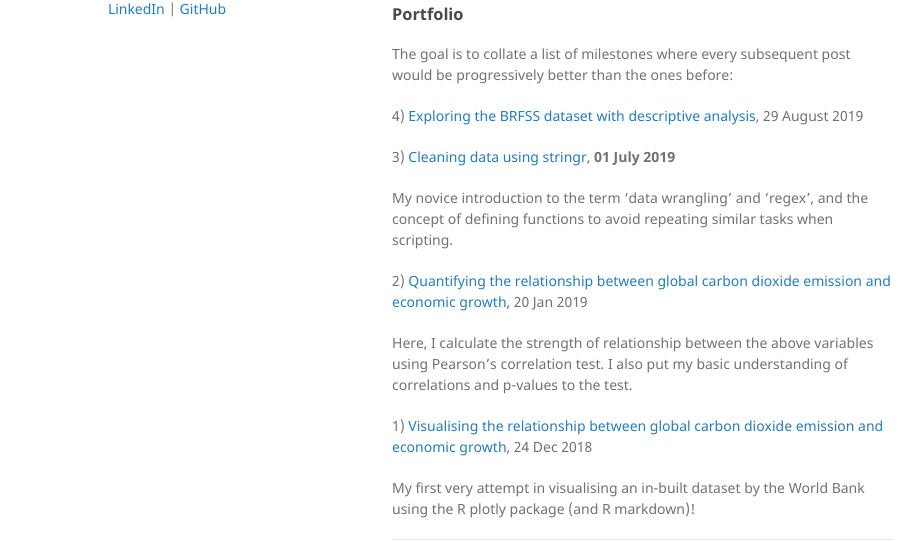
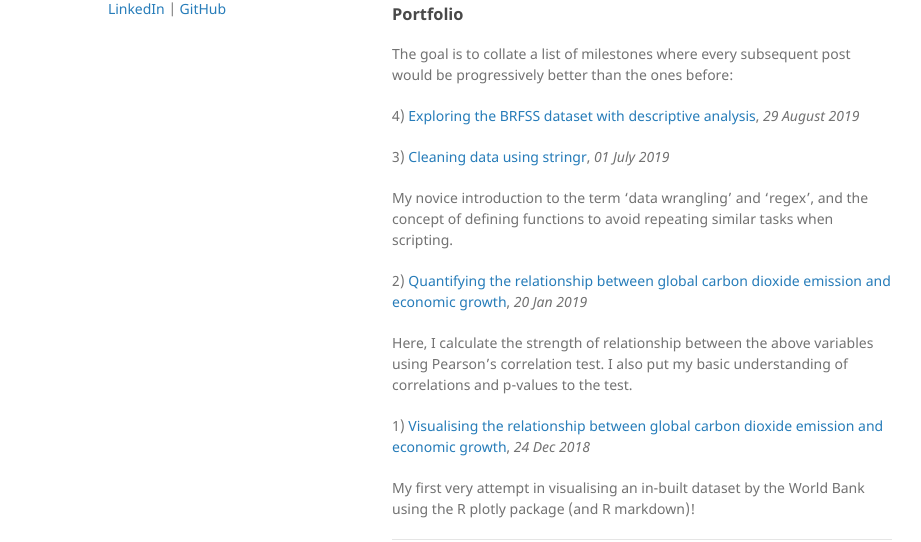
Before and after one commit to ashleythy/ashleythy.github.io, a Jekyll site: the page built from index.md, in a window 1280 px wide and 1033 px high. Shown: the part 423-965 px from the top of the window, without its empty margins (178-1099 px from the left). Built offline with Jekyll 4.4.1, drawn with Linux system fonts in a browser that asks for light colours; our own code applies the rules of GitHub Pages for plain Markdown files.

```diff
--- a/index.md
+++ b/index.md
@@ -15,17 +15,17 @@ I aspire to one day work in the intersection of big data and global health. As s
 
 The goal is to collate a list of milestones where every subsequent post would be progressively better than the ones before:
 
-4) [Exploring the BRFSS dataset with descriptive analysis](/html/entry4.html), 29 August 2019
+4) [Exploring the BRFSS dataset with descriptive analysis](/html/entry4.html), <i>29 August 2019</i>
 
-3) [Cleaning data using stringr](/html/entry3.html), <b>01 July 2019</b>
+3) [Cleaning data using stringr](/html/entry3.html), <i>01 July 2019</i>
 
 My novice introduction to the term 'data wrangling' and 'regex', and the concept of defining functions to avoid repeating similar tasks when scripting.
 
-2) [Quantifying the relationship between global carbon dioxide emission and economic growth](/html/entry2.html), 20 Jan 2019
+2) [Quantifying the relationship between global carbon dioxide emission and economic growth](/html/entry2.html), <i>20 Jan 2019</i>
 
 Here, I calculate the strength of relationship between the above variables using Pearson's correlation test. I also put my basic understanding of correlations and p-values to the test.
 
-1) [Visualising the relationship between global carbon dioxide emission and economic growth](/html/entry1.html), 24 Dec 2018
+1) [Visualising the relationship between global carbon dioxide emission and economic growth](/html/entry1.html), <i>24 Dec 2018</i>
 
 My first very attempt in visualising an in-built dataset by the World Bank using the R plotly package (and R markdown)!
 
```
